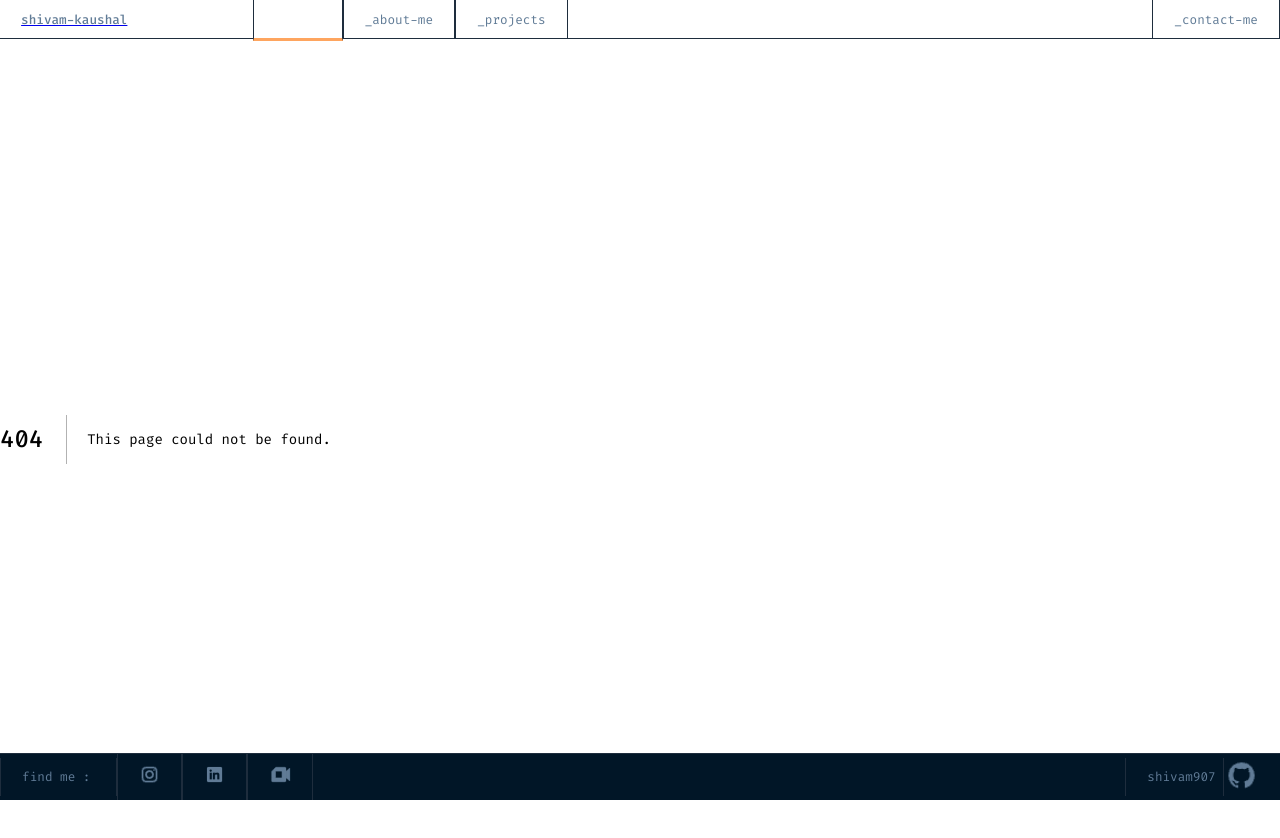
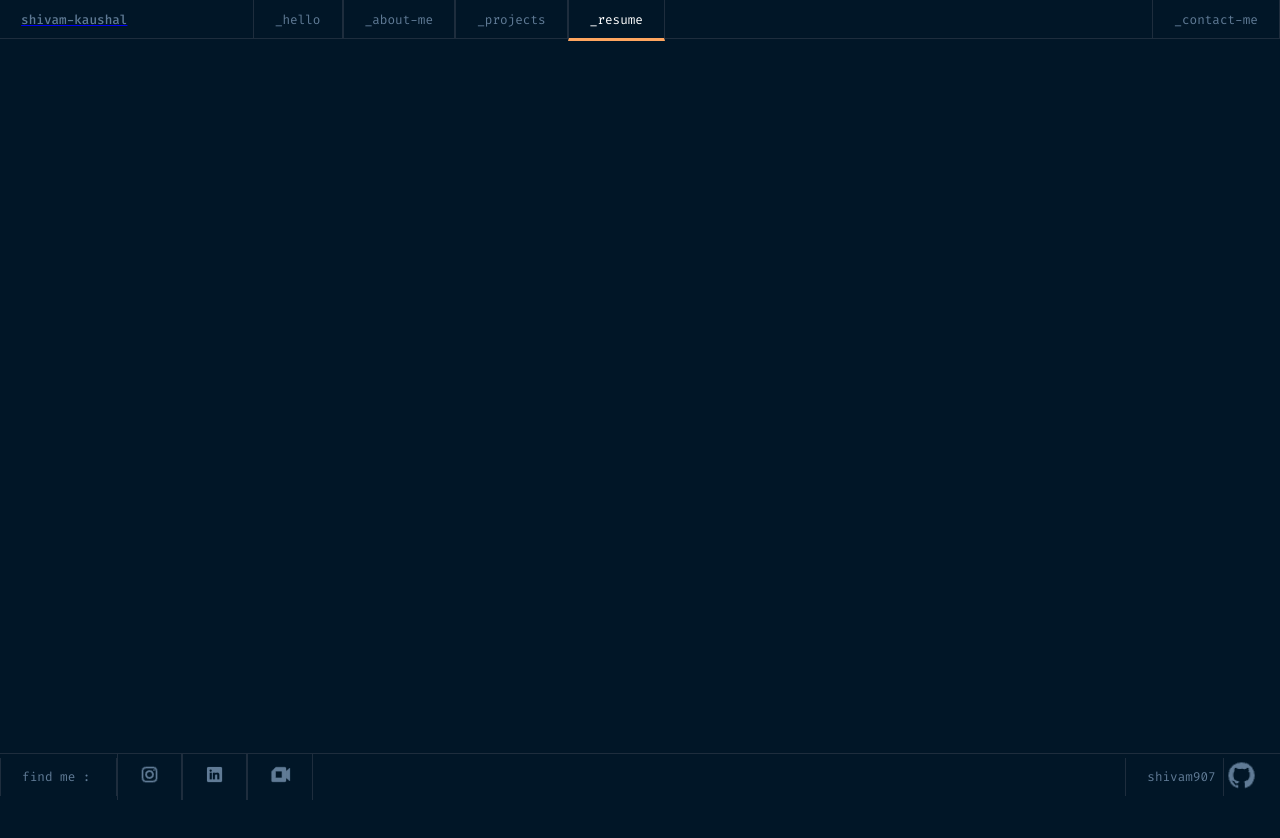
Before and after one commit to shivam907/portfolio-v2, a Next.js app: page /resume in a window 1280 px wide. Before the commit this address had no page. After the commit the page ends 800 px from the top, so only its background shows below. Built offline with nearby package versions, Linux system fonts and the light colour scheme.

Commit message:
added resume

```diff
--- /dev/null
+++ b/app/resume/page.js
@@ -0,0 +1,16 @@
+"use client";
+import React from "react";
+const page = () => {
+  return (
+    <div style={{ width: "100vw", height: "90vh" }}>
+      <iframe
+        src="/resume.pdf"
+        width="100%"
+        height="100%"
+        frameborder="0"
+      ></iframe>
+    </div>
+  );
+};
+
+export default page;
--- a/components/NavBar.js
+++ b/components/NavBar.js
@@ -17,6 +17,8 @@ const NavBar = () => {
       ? 2
       : pathname == "/contact"
       ? 3
+      : pathname == "/resume"
+      ? 4
       : 0
   );
   // React.useEffect(()=>{
@@ -67,6 +69,18 @@ const NavBar = () => {
                 _projects
               </div>
             </Link>
+            <Link href="resume">
+              <div
+                className={`${classes.navLink} ${
+                  active == 4 ? classes.navLinkActive : ""
+                }`}
+                onClick={() => {
+                  setActive(4);
+                }}
+              >
+                _resume
+              </div>
+            </Link>
           </div>
         </div>
       </div>
```
Also changed, not shown: 1 other file (tests, documents, lock files or other folders).
